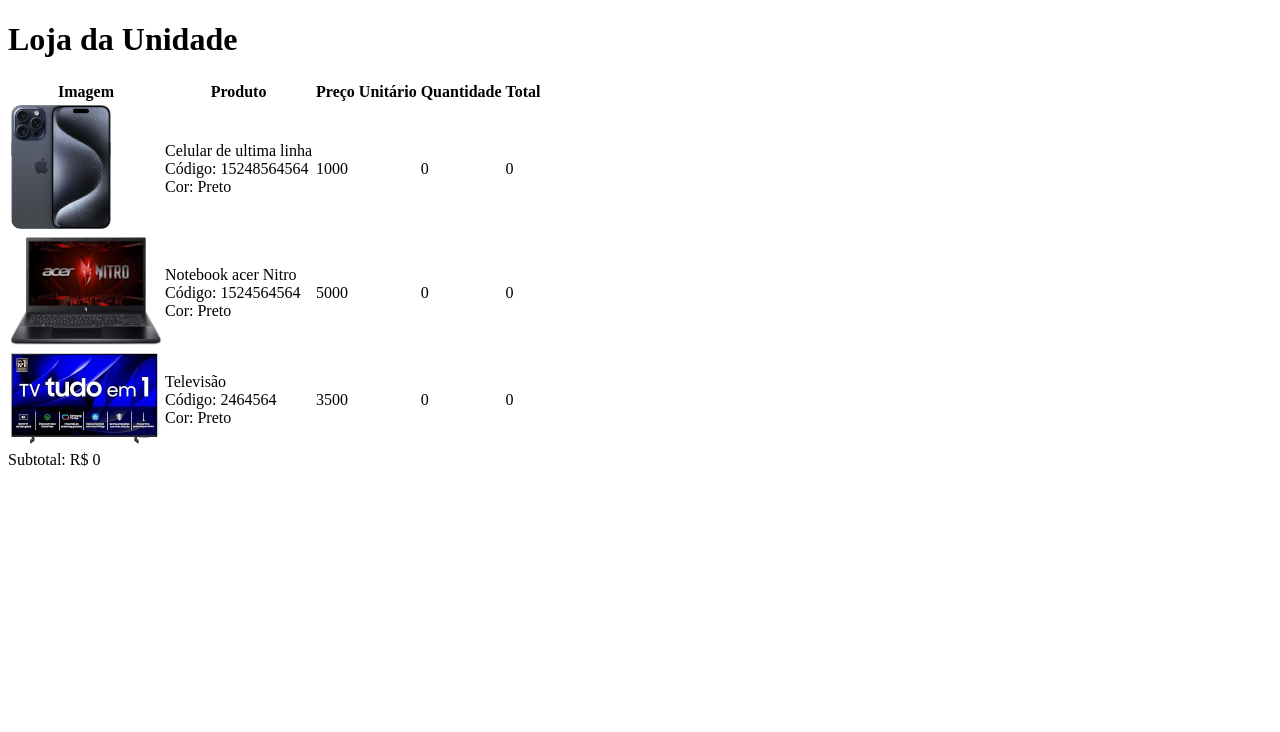
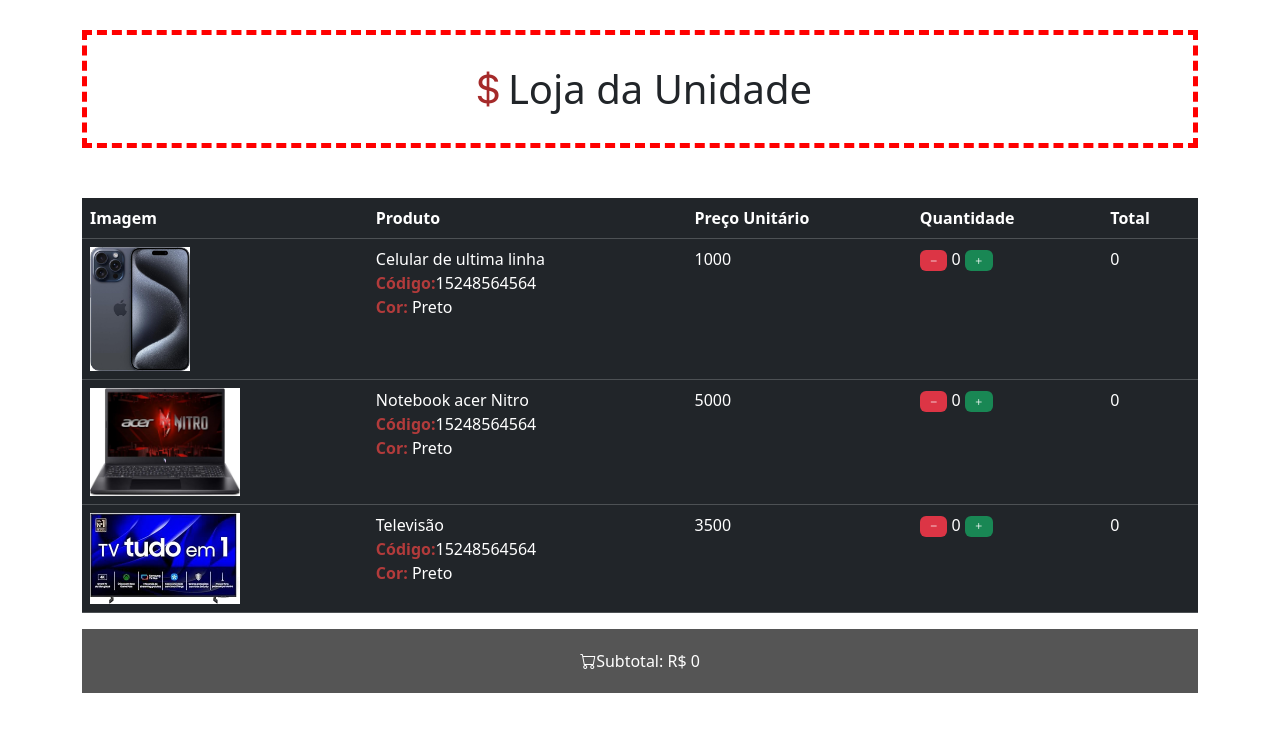
Before and after one commit to RaiVandeberg/loja-JS, a website: page index.html in a window 1280 px wide. Drawn offline with nearby package versions, Linux system fonts and the light colour scheme.

Commit message:
adicionando-js

```diff
--- /dev/null
+++ b/css/style.css
@@ -0,0 +1,20 @@
+h1{
+    border: red dashed 5px;
+    margin: 30px 0px 50px 0px;
+   padding: 30px 20px;
+   text-align: center;
+}
+
+#cifrao{
+    color: brown;
+}
+footer{
+    background-color: #555555;
+    color: #ffff;
+    padding: 20px;
+}
+
+.produto-item{
+    color: rgb(178, 59, 59);
+    font-weight: bold;
+}
--- a/index.html
+++ b/index.html
@@ -1,14 +1,22 @@
 <!DOCTYPE html>
 <html lang="pt-br">
 <head>
+    <title>Loja</title>
     <meta charset="UTF-8">
     <meta name="viewport" content="width=device-width, initial-scale=1.0">
-    <title>Loja</title>
+    <link rel="stylesheet" href="https://cdn.jsdelivr.net/npm/bootstrap-icons@1.11.3/font/bootstrap-icons.min.css">
+    <link href="https://cdn.jsdelivr.net/npm/bootstrap@5.3.3/dist/css/bootstrap.min.css" rel="stylesheet" integrity="sha384-QWTKZyjpPEjISv5WaRU9OFeRpok6YctnYmDr5pNlyT2bRjXh0JMhjY6hW+ALEwIH" crossorigin="anonymous">
+    <link rel="stylesheet" href="css/style.css">
+    <script src="js/funcoes.js"></script>
 </head>
 <body>
-    <h1> Loja da Unidade</h1>
 
-    <table>
+    <div class="container">
+
+
+    <h1><i id="cifrao" class="bi bi-currency-dollar"></i>Loja da Unidade</h1>
+
+    <table class="table table-hover table-dark">
 
         <thead>
             <tr>
@@ -26,13 +34,17 @@
                 </td>
                 <td>
                     <div>Celular de ultima linha</div>
-                    <div>Código: 15248564564</div>
-                    <div>Cor: Preto</div>
+                    <div><span class="produto-item">Código:</span>15248564564</div>
+                    <div><span class="produto-item">Cor:</span> Preto</div>
                 </td>
                 <td>
                     1000
                 </td>
-                <td>0</td>
+                <td>
+                    <span class="badge text-bg-danger"><i class="bi bi-dash"></i></span>
+                    0
+                    <span class="badge text-bg-success"><i class="bi bi-plus"></i></span>
+                </td>
                 <td>0</td>
             </tr>
 
@@ -42,13 +54,16 @@
                 </td>
                 <td>
                     <div>Notebook acer Nitro</div>
-                    <div>Código: 1524564564</div>
-                    <div>Cor: Preto</div>
+                    <div><span class="produto-item">Código:</span>15248564564</div>
+                    <div><span class="produto-item">Cor:</span> Preto</div>
                 </td>
                 <td>
                     5000
                 </td>
-                <td>0</td>
+                <td>
+                     <span class="badge text-bg-danger"><i class="bi bi-dash"></i></span>
+                     0
+                     <span class="badge text-bg-success"><i class="bi bi-plus"></i></span>
                 <td>0</td>
             </tr>
 
@@ -58,13 +73,17 @@
                 </td>
                 <td>
                     <div>Televisão</div>
-                    <div>Código: 2464564</div>
-                    <div>Cor: Preto</div>
+                    <div><span class="produto-item">Código:</span>15248564564</div>
+                    <div><span class="produto-item">Cor:</span> Preto</div>
                 </td>
                 <td>
                     3500
                 </td>
-                <td>0</td>
+                <td>
+                    <span class="badge text-bg-danger"><i class="bi bi-dash"></i></span>
+                    0
+                    <span class="badge text-bg-success"><i class="bi bi-plus"></i></span>
+                </td>
                 <td>0</td>
             </tr>
 
@@ -73,9 +92,11 @@
 
     </table>
 
-    <footer>
-        <span>Subtotal: R$ 0</span>
+
+    <footer class="text-center">
+        <span> <i class="bi bi-cart"></i>Subtotal: R$ 0</span>
     </footer>
+</div>
 
 </body>
 </html>
```
Also changed, not shown: js/funcoes.js (added).
